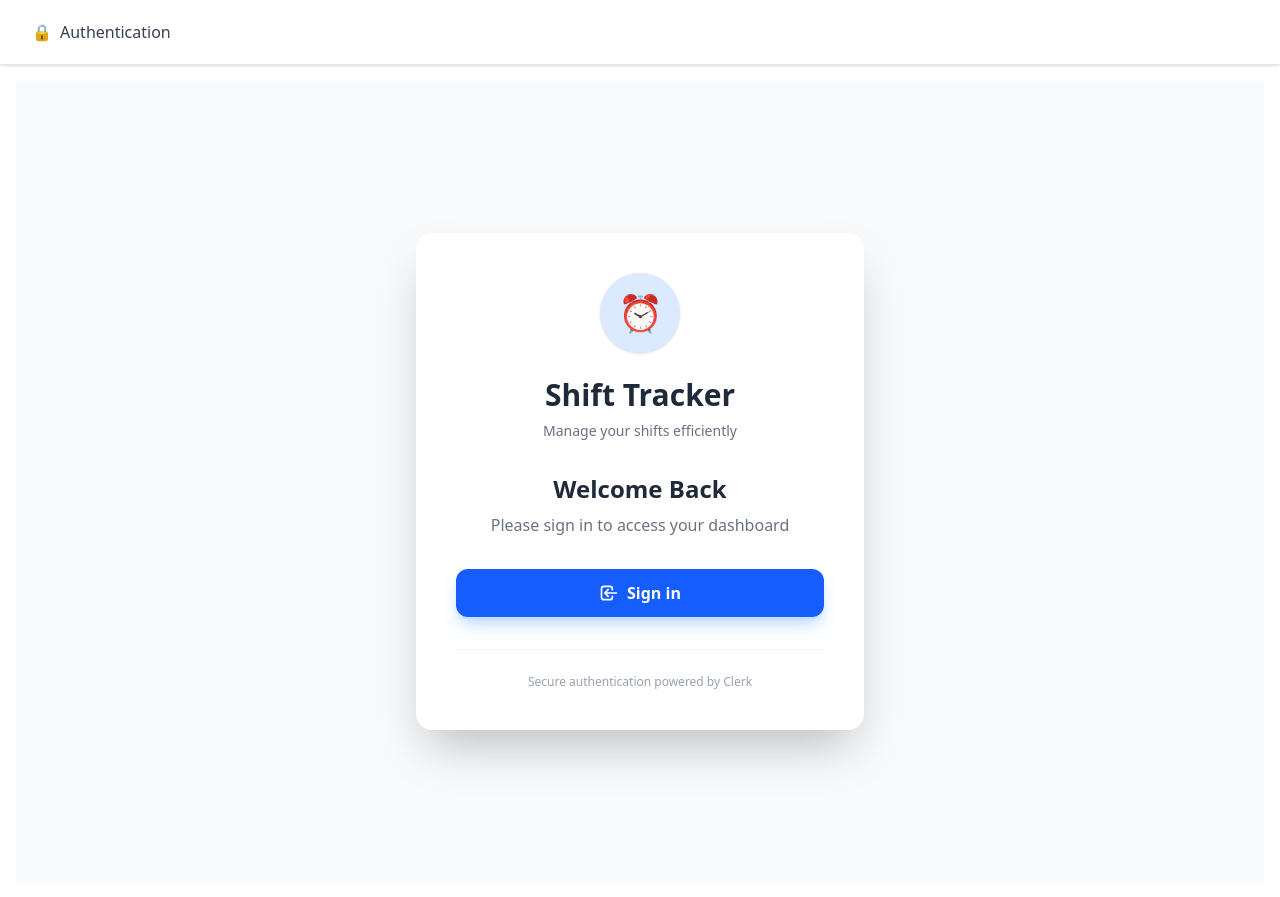
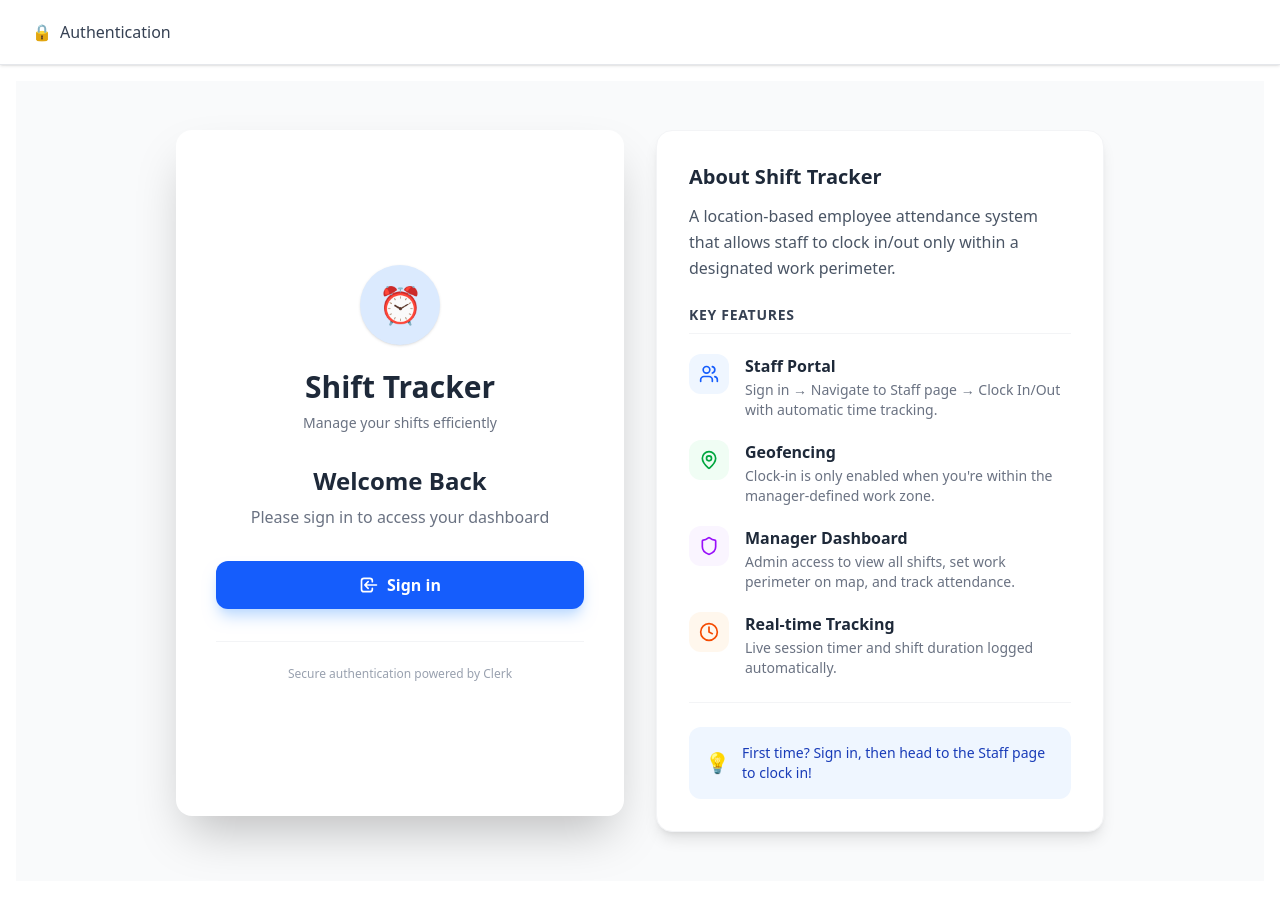
Before and after one commit to AnkittChauhan/Shift-Tracker, a React (Vite) app in the folder frontend/: page / in a window 1280 px wide. Built offline with nearby package versions, Linux system fonts and the light colour scheme; no server answers.

Commit message:
add: aboutUs section to authPage

```diff
--- a/frontend/src/components/AuthPage.jsx
+++ b/frontend/src/components/AuthPage.jsx
@@ -1,11 +1,76 @@
-import React from 'react'
+import React, { useState } from 'react'
 import { SignedIn, SignedOut, SignInButton, UserButton, useUser } from "@clerk/clerk-react";
 import { Link } from "react-router-dom";
+import { ChevronDown, ChevronUp, MapPin, Clock, Users, Shield } from 'lucide-react';
 
+const AboutSection = () => (
+    <div className="bg-white p-8 rounded-2xl shadow-lg border border-gray-100 space-y-6 h-full">
+        <div>
+            <h3 className="text-xl font-bold text-gray-800 mb-3">About Shift Tracker</h3>
+            <p className="text-gray-600 leading-relaxed">
+                A location-based employee attendance system that allows staff to clock in/out only within a designated work perimeter.
+            </p>
+        </div>
+
+        <div className="space-y-5">
+            <h4 className="text-sm font-semibold text-gray-700 uppercase tracking-wider border-b border-gray-100 pb-2">Key Features</h4>
+
+            <div className="flex gap-4 items-start">
+                <div className="p-2.5 bg-blue-50 rounded-xl text-blue-600 shrink-0">
+                    <Users className="h-5 w-5" />
+                </div>
+                <div>
+                    <p className="font-semibold text-gray-800">Staff Portal</p>
+                    <p className="text-sm text-gray-500 mt-0.5">Sign in → Navigate to Staff page → Clock In/Out with automatic time tracking.</p>
+                </div>
+            </div>
+
+            <div className="flex gap-4 items-start">
+                <div className="p-2.5 bg-green-50 rounded-xl text-green-600 shrink-0">
+                    <MapPin className="h-5 w-5" />
+                </div>
+                <div>
+                    <p className="font-semibold text-gray-800">Geofencing</p>
+                    <p className="text-sm text-gray-500 mt-0.5">Clock-in is only enabled when you're within the manager-defined work zone.</p>
+                </div>
+            </div>
+
+            <div className="flex gap-4 items-start">
+                <div className="p-2.5 bg-purple-50 rounded-xl text-purple-600 shrink-0">
+                    <Shield className="h-5 w-5" />
+                </div>
+                <div>
+                    <p className="font-semibold text-gray-800">Manager Dashboard</p>
+                    <p className="text-sm text-gray-500 mt-0.5">Admin access to view all shifts, set work perimeter on map, and track attendance.</p>
+                </div>
+            </div>
+
+            <div className="flex gap-4 items-start">
+                <div className="p-2.5 bg-orange-50 rounded-xl text-orange-600 shrink-0">
+                    <Clock className="h-5 w-5" />
+                </div>
+                <div>
+                    <p className="font-semibold text-gray-800">Real-time Tracking</p>
+                    <p className="text-sm text-gray-500 mt-0.5">Live session timer and shift duration logged automatically.</p>
+                </div>
+            </div>
+        </div>
+
+        <div className="pt-6 border-t border-gray-100">
+            <div className="bg-blue-50 p-4 rounded-xl flex gap-3 items-center">
+                <span className="text-xl">💡</span>
+                <p className="text-sm text-blue-800 font-medium">
+                    First time? Sign in, then head to the Staff page to clock in!
+                </p>
+            </div>
+        </div>
+    </div>
+);
 
 const AuthPage = () => {
 
     const { isSignedIn, user } = useUser();
+    const [showAbout, setShowAbout] = useState(false);
 
     const removeAdmin = () => {
         localStorage.setItem('isAdminLoggedIn', 'false')
@@ -13,8 +78,12 @@ const AuthPage = () => {
 
     return (
         <div className="min-h-screen w-full flex items-center justify-center bg-gray-50 p-4">
+            <div className="flex flex-col md:flex-row gap-8 max-w-5xl w-full items-stretch justify-center">
+
+                {/* Left Side: Auth Card */}
+                <div className="w-full max-w-md space-y-4 flex flex-col">
                     {/* Main card */}
-            <div className="bg-white p-10 rounded-2xl shadow-2xl max-w-md w-full transform transition-all duration-300 hover:scale-[1.02]">
+                    <div className="bg-white p-10 rounded-2xl shadow-2xl transform transition-all duration-300 hover:scale-[1.02] h-full flex flex-col justify-center">
                         {/* Header Section */}
                         <div className="text-center mb-8">
                             <div className="inline-flex items-center justify-center w-20 h-20 bg-blue-100 rounded-full mb-6 shadow-sm">
@@ -74,6 +143,30 @@ const AuthPage = () => {
                             </p>
                         </div>
                     </div>
+
+                    {/* Mobile Only: About Section Toggle */}
+                    <div className="md:hidden space-y-4">
+                        <button
+                            onClick={() => setShowAbout(!showAbout)}
+                            className="w-full bg-white p-4 rounded-xl shadow-sm border border-gray-100 flex items-center justify-between hover:bg-gray-50 transition-colors"
+                        >
+                            <span className="text-sm font-medium text-gray-700">How does this work?</span>
+                            {showAbout ? (
+                                <ChevronUp className="h-4 w-4 text-gray-500" />
+                            ) : (
+                                <ChevronDown className="h-4 w-4 text-gray-500" />
+                            )}
+                        </button>
+
+                        {showAbout && <AboutSection />}
+                    </div>
+                </div>
+
+                {/* Desktop Only: Right Side About Section */}
+                <div className="hidden md:block w-full max-w-md">
+                    <AboutSection />
+                </div>
+            </div>
         </div>
     )
 }
```
Lines whose indentation alone changed are shown as unchanged.
